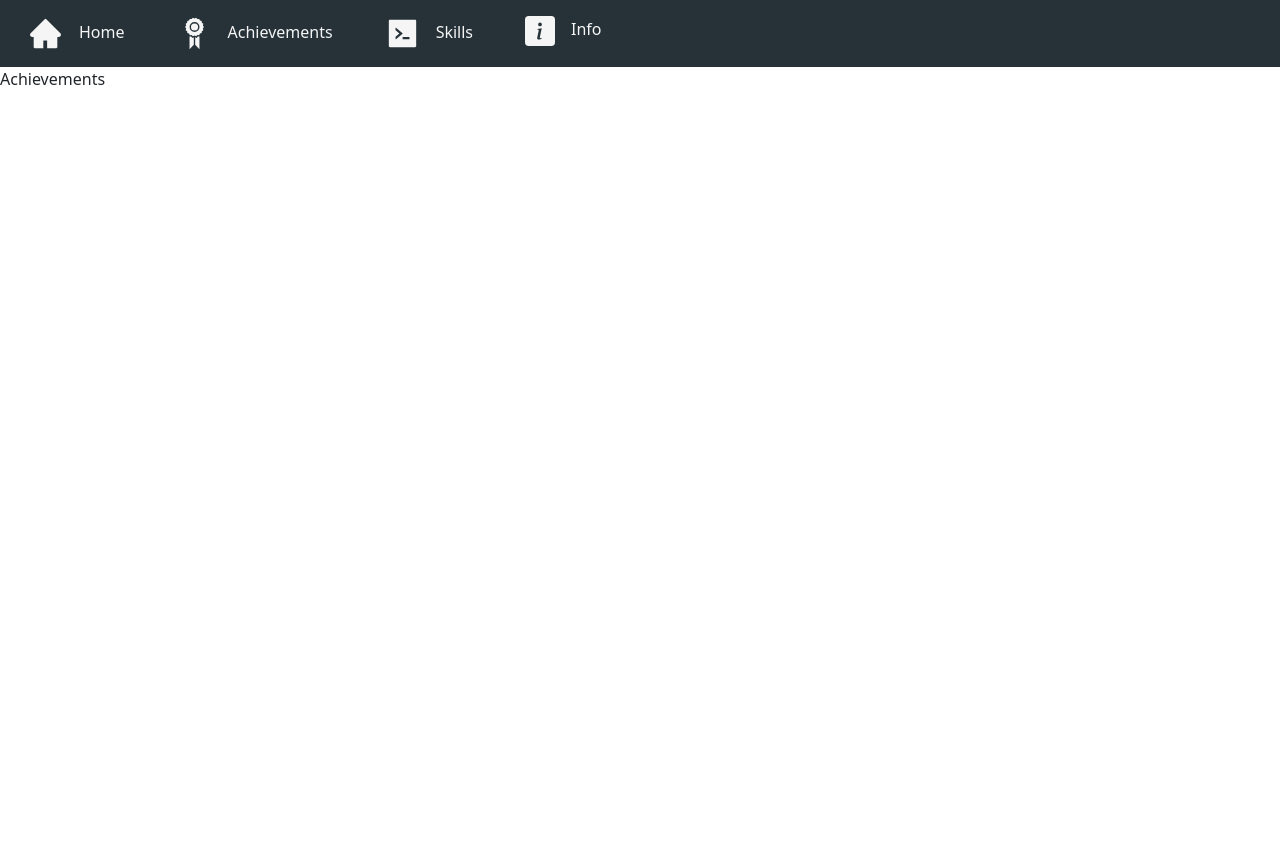
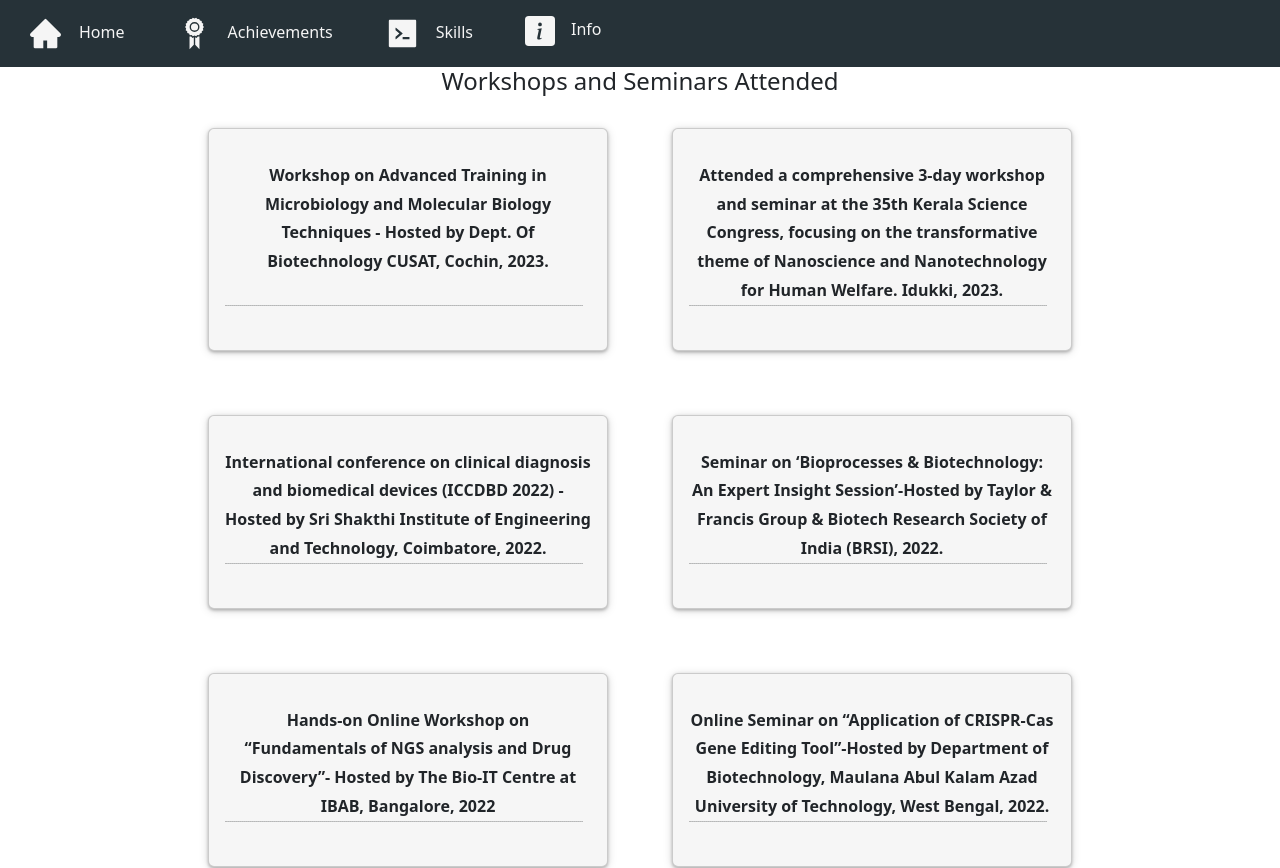
Before and after one commit to AslamThachapalli/ihsan-najeeb-website, a React (Vite) app: page /achievements in a window 1280 px wide. Shown: the top 868 px of the page. Before the commit the page ends 800 px from the top, so only its background shows below. Built offline with nearby package versions, Linux system fonts and the light colour scheme.

Commit message:
Achievements - workshops and seminars attended

```diff
--- a/src/App.jsx
+++ b/src/App.jsx
@@ -1,6 +1,6 @@
 import NavBar from "./components/NavBar/NavBar";
 import Home from "./pages/Home/Home";
-import Achievements from "./pages/Achievements";
+import Achievements from "./pages/Achievement/Achievements";
 import Info from "./pages/Info";
 import Skills from "./pages/Skills";
 import { BrowserRouter, Route, Routes } from "react-router-dom";
--- /dev/null
+++ b/src/components/Cards/CardItem.css
@@ -0,0 +1,92 @@
+.card {
+  background-color: #f6f6f6 !important;
+  box-shadow: 0 0.1em 0.2em 0 rgba(0, 0, 0, 0.25),
+    0 0.1em 0.6em 0 rgba(0, 0, 0, 0.15) !important;
+  overflow: hidden;
+  display: flex;
+  flex-direction: column;
+  transition: 0.2s ease;
+  border: none;
+  z-index: 1;
+  position: relative;
+  top: 0;
+  text-align: left;
+}
+
+.card:hover {
+  /* transform: scale(1.02) */
+  box-shadow: 0 0.25em 0.5em 0 rgba(0, 0, 0, 0.15),
+    0 0.4em 1.25em 0 rgba(0, 0, 0, 0.05) !important;
+  top: -0.3rem;
+}
+
+.card__img {
+  width: 100%;
+  object-fit: cover;
+  background-size: 105% auto;
+  background-position: center;
+  background-repeat: no-repeat;
+  transition: background-size 0.6s ease;
+  height: 11.8rem;
+}
+
+.card:hover .card__img {
+  background-size: 100% auto;
+}
+
+.card__body {
+  margin: 2rem 1rem 2rem 1rem;
+  flex-grow: 1;
+  height: fit-content;
+}
+
+.card__title {
+  line-height: 1.8rem;
+  margin-bottom: 0.8rem;
+  text-align: center;
+}
+
+.card__description {
+  line-height: 1.5rem;
+  padding-bottom: 5px;
+}
+
+@media screen and (max-width: 499px) {
+  .card__img {
+    height: 9rem;
+  }
+}
+
+.card__line {
+  border-top: 1px dotted #000;
+  background: #263238;
+  width: 90%;
+  margin: auto;
+  position: absolute;
+  bottom: 2.7rem;
+}
+
+.card__btn {
+  transition: 0.2s;
+  color: #263238;
+  padding-right: 1rem;
+}
+
+.card__btn:hover {
+  color: #276678;
+  transform: scale(1.2);
+}
+
+.card__footer {
+  display: inline;
+  padding-right: 20px;
+  padding-left: 0;
+  list-style: "-";
+  justify-content: space-between;
+  position: absolute;
+  bottom: 0;
+}
+
+.card__footer li {
+  display: inline-flex;
+}
--- /dev/null
+++ b/src/components/Cards/CardItem.jsx
@@ -0,0 +1,18 @@
+import React from "react";
+import "./CardItem.css";
+
+const CardItem = ({ id, title, description }) => {
+  return (
+    <div className={"card"} key={id}>
+      <div className={"card__body"}>
+        <h6 className={"card__title"}>
+          <strong>{title}</strong>
+        </h6>
+
+        <hr className={"card__line"} />
+      </div>
+    </div>
+  );
+};
+
+export default CardItem;
--- /dev/null
+++ b/src/config/achievementConfig.jsx
@@ -0,0 +1,122 @@
+const workshopConfig = [
+  {
+    id: "project-8",
+    about:
+      "Workshop on Advanced Training in Microbiology and Molecular Biology Techniques - " +
+      "Hosted by Dept. Of Biotechnology CUSAT, Cochin, 2023.",
+    description: [
+      "The seminar provided valuable insights into the transformative effects of the pandemic on the research landscape.",
+      "It highlighted the shifting research priorities, the acceleration of digital " +
+        "transformation, the spirit of innovation and adaptation, ethical" +
+        "considerations, and the long-term implications for the research community.",
+      "As we navigate the challenges posed by COVID-19, it is crucial to" +
+        "harness the lessons learned and leverage the newfound resilience and " +
+        "collaboration to shape a more robust and impactful future for research worldwide.",
+    ],
+  },
+  {
+    id: "project-7",
+    about:
+      " Attended a comprehensive 3-day workshop and seminar at the 35th Kerala Science Congress, " +
+      "focusing on the transformative theme of Nanoscience and Nanotechnology for Human Welfare. Idukki, 2023.",
+    description: [
+      "The seminar provided valuable insights into the transformative effects of the pandemic on the research landscape.",
+      "It highlighted the shifting research priorities, the acceleration of digital " +
+        "transformation, the spirit of innovation and adaptation, ethical" +
+        "considerations, and the long-term implications for the research community.",
+      "As we navigate the challenges posed by COVID-19, it is crucial to" +
+        "harness the lessons learned and leverage the newfound resilience and " +
+        "collaboration to shape a more robust and impactful future for research worldwide.",
+    ],
+  },
+  {
+    id: "project-6",
+    about:
+      "International conference on clinical diagnosis and biomedical devices (ICCDBD 2022) - " +
+      "Hosted by Sri Shakthi Institute of Engineering and Technology, Coimbatore, 2022.",
+    description: [
+      "The seminar provided valuable insights into the transformative effects of the pandemic on the research landscape.",
+      "It highlighted the shifting research priorities, the acceleration of digital " +
+        "transformation, the spirit of innovation and adaptation, ethical" +
+        "considerations, and the long-term implications for the research community.",
+      "As we navigate the challenges posed by COVID-19, it is crucial to" +
+        "harness the lessons learned and leverage the newfound resilience and " +
+        "collaboration to shape a more robust and impactful future for research worldwide.",
+    ],
+  },
+  {
+    id: "project-5",
+    about:
+      "Seminar on ‘Bioprocesses & Biotechnology: An Expert Insight Session’-Hosted by Taylor & " +
+      "Francis Group & Biotech Research Society of India (BRSI), 2022.",
+    description: [
+      "The seminar provided valuable insights into the transformative effects of the pandemic on the research landscape.",
+      "It highlighted the shifting research priorities, the acceleration of digital " +
+        "transformation, the spirit of innovation and adaptation, ethical" +
+        "considerations, and the long-term implications for the research community.",
+      "As we navigate the challenges posed by COVID-19, it is crucial to" +
+        "harness the lessons learned and leverage the newfound resilience and " +
+        "collaboration to shape a more robust and impactful future for research worldwide.",
+    ],
+  },
+  {
+    id: "project-4",
+    about:
+      "Hands-on Online Workshop on “Fundamentals of NGS analysis and" +
+      " Drug Discovery”- Hosted by The Bio-IT Centre at IBAB, Bangalore, 2022",
+    description: [
+      "The seminar provided valuable insights into the transformative effects of the pandemic on the research landscape.",
+      "It highlighted the shifting research priorities, the acceleration of digital " +
+        "transformation, the spirit of innovation and adaptation, ethical" +
+        "considerations, and the long-term implications for the research community.",
+      "As we navigate the challenges posed by COVID-19, it is crucial to" +
+        "harness the lessons learned and leverage the newfound resilience and " +
+        "collaboration to shape a more robust and impactful future for research worldwide.",
+    ],
+  },
+  {
+    id: "project-3",
+    about:
+      "Online Seminar on “Application of CRISPR-Cas Gene Editing Tool”-Hosted by Department of Biotechnology, " +
+      "Maulana Abul Kalam Azad University of Technology, West Bengal, 2022.",
+    description: [
+      "The seminar provided valuable insights into the transformative effects of the pandemic on the research landscape.",
+      "It highlighted the shifting research priorities, the acceleration of digital " +
+        "transformation, the spirit of innovation and adaptation, ethical" +
+        "considerations, and the long-term implications for the research community.",
+      "As we navigate the challenges posed by COVID-19, it is crucial to" +
+        "harness the lessons learned and leverage the newfound resilience and " +
+        "collaboration to shape a more robust and impactful future for research worldwide.",
+    ],
+  },
+  {
+    id: "project-2",
+    about:
+      "Workshop on Bioinformatics and Computational Biology Symposium 2021- Hosted by NIH, 2021.",
+    description: [
+      "The seminar provided valuable insights into the transformative effects of the pandemic on the research landscape.",
+      "It highlighted the shifting research priorities, the acceleration of digital " +
+        "transformation, the spirit of innovation and adaptation, ethical" +
+        "considerations, and the long-term implications for the research community.",
+      "As we navigate the challenges posed by COVID-19, it is crucial to" +
+        "harness the lessons learned and leverage the newfound resilience and " +
+        "collaboration to shape a more robust and impactful future for research worldwide.",
+    ],
+  },
+  {
+    id: "project-1",
+    about:
+      "Seminar on 'How Covid-19 will Change the World of Research' - Hosted by Al-Ameen College, Edathala, 2020.",
+    description: [
+      "The seminar provided valuable insights into the transformative effects of the pandemic on the research landscape.",
+      "It highlighted the shifting research priorities, the acceleration of digital " +
+        "transformation, the spirit of innovation and adaptation, ethical" +
+        "considerations, and the long-term implications for the research community.",
+      "As we navigate the challenges posed by COVID-19, it is crucial to" +
+        "harness the lessons learned and leverage the newfound resilience and " +
+        "collaboration to shape a more robust and impactful future for research worldwide.",
+    ],
+  },
+];
+
+export default workshopConfig;
--- a/src/config/homeConfig.jsx
+++ b/src/config/homeConfig.jsx
@@ -7,7 +7,7 @@ import { FaMobileAlt } from "react-icons/fa";
 const homeConfig = {
   greeting: (
     <h1 className="heading">
-      Hi! I'm <strong className="main-name"> IHSAN NAJEEB P.N</strong>
+      Hi! I'm <strong className="main-name">IHSAN NAJEEB P.N</strong>
     </h1>
   ),
   titles: ["Biotechnologist", "Lab Researcher", "Research Scientist"],
--- /dev/null
+++ b/src/pages/Achievement/Achievements.css
@@ -0,0 +1,8 @@
+.wrapper {
+  margin: 2rem;
+  display: grid;
+  gap: 4rem;
+  grid-template-columns: 1fr;
+  justify-content: center;
+  grid-template-columns: repeat(auto-fit, minmax(20rem, 25rem));
+}
--- /dev/null
+++ b/src/pages/Achievement/Achievements.jsx
@@ -0,0 +1,26 @@
+import React from "react";
+
+import workshopConfig from "../../config/achievementConfig";
+import CardItem from "../../components/Cards/CardItem.jsx";
+
+import "./Achievements.css";
+
+const Achievements = () => {
+  return (
+    <section>
+      <h4 style={{ textAlign: "center" }}>Workshops and Seminars Attended</h4>
+
+      <div className="wrapper">
+        {workshopConfig.map((item) => (
+          <CardItem
+            id={item.id}
+            title={item.about}
+            description={item.description}
+          />
+        ))}
+      </div>
+    </section>
+  );
+};
+
+export default Achievements;
--- a/src/pages/Achievements.jsx
+++ /dev/null
@@ -1,7 +0,0 @@
-import React from "react";
-
-const Achievements = () => {
-  return <div>Achievements</div>;
-};
-
-export default Achievements;
--- a/src/pages/Home/Home.jsx
+++ b/src/pages/Home/Home.jsx
@@ -13,10 +13,17 @@ const Home = () => {
       <Container fluid className="home-content" id="home">
         <Row>
           <Col className="home-header">
-            <div>{homeConfig.greeting}</div>
-            <div style={{ textAlign: "center" }}>
-              <DynamicTyping titles={homeConfig.titles} />
+            <div className="row">
+              <div className="col-6"></div>
+
+              <div className="col-6">
+                <div>{homeConfig.greeting}</div>
+                <div style={{ textAlign: "center" }}>
+                  <DynamicTyping titles={homeConfig.titles} />
+                </div>
+              </div>
             </div>
+
             <div>
               <About about={homeConfig.about} />
             </div>
```
